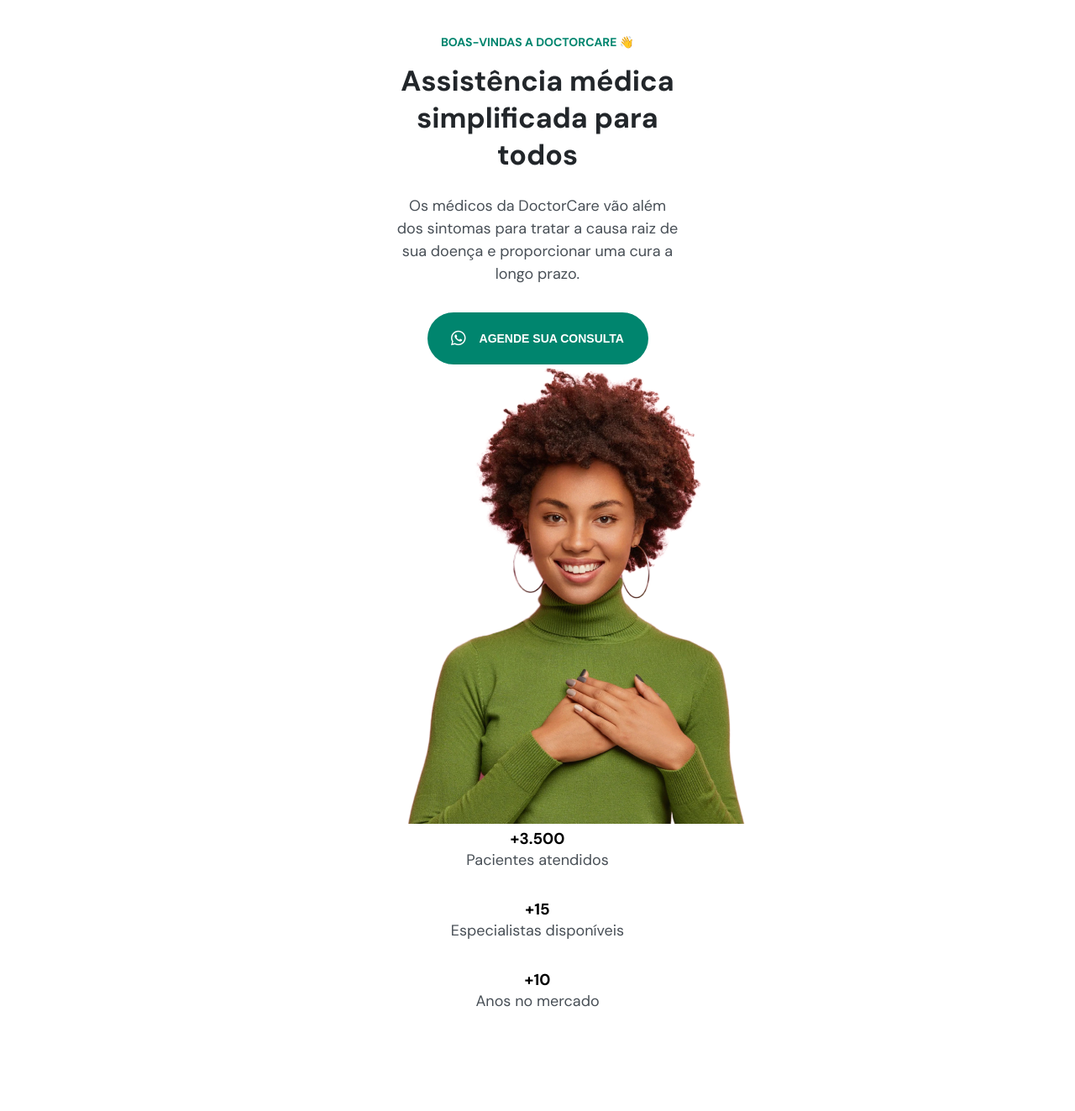
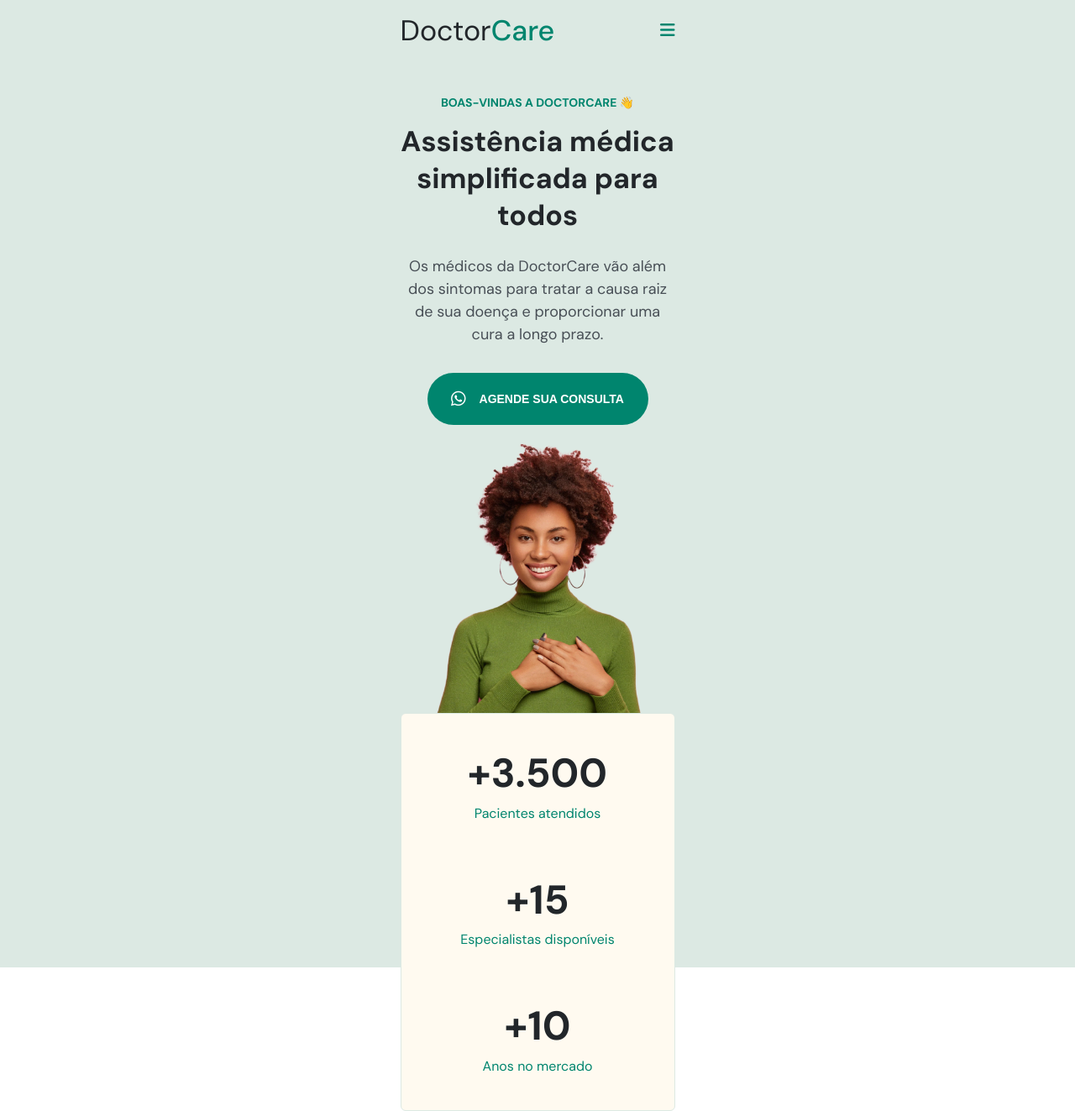
Before and after one commit to bantheus/Doctor-Care, a plain HTML site: page index.html in a window 1280 px wide. Shown: the whole page at 84% size. Before the commit the page ends 1238 px from the top, so only its background shows below. Drawn offline with Linux system fonts and the light colour scheme.

Commit message:
update: css

```diff
--- a/css/color.css
+++ b/css/color.css
@@ -1,5 +1,7 @@
 :root {
 	--primary-color: hsl(170, 100%, 26%);
-    --headline: hsl(210, 11%, 15%);
-    --paragraph: hsl(210, 9%, 31%);
+	--headline: hsl(210, 11%, 15%);
+	--paragraph: hsl(210, 9%, 31%);
+	--brand-beige: hsl(39, 100%, 97%);
+	--brand-light: hsl(148, 23%, 89%);
 }
--- a/css/font.css
+++ b/css/font.css
@@ -5,9 +5,10 @@
 	font-family: "DM Sans", sans-serif;
 
 	/*--- TEXT SIZE ---*/
-	--text-size-1: 3.4rem;
-	--text-size-2: 2rem;
-	--text-size-3: 1.8rem;
-	--text-size-4: 1.6rem;
-	--text-size-5: 1.4rem;
+	--font-size-1: 3.4rem;
+	--font-size-2: 2rem;
+	--font-size-3: 1.8rem;
+	--font-size-4: 1.6rem;
+	--font-size-5: 1.4rem;
+	--font-size-6: 4.8rem;
 }
--- a/css/main.css
+++ b/css/main.css
@@ -4,32 +4,65 @@
 
 body {
 	text-align: center;
-	font-size: var(--text-size-4);
+	font-size: var(--font-size-4);
 }
 
-header {
-	width: 37.5rem;
-
-	margin: 4.1rem auto 0 auto;
-	padding: 0 2rem;
+:root {
+	--nav-height: 7.2rem;
 }
 
-h1 {
-	font-size: var(--text-size-1);
+.wrapper {
+	width: 37.5rem;
+	margin-inline: auto;
+	padding-inline: 2.4rem;
+}
+
+/*--- HEADER ---*/
+header {
+	margin-top: calc(4.1rem + var(--nav-height));
+}
+
+header::before {
+	content: "";
+
+	width: 100vw;
+	height: calc(108rem + var(--nav-height));
+
+	background-color: var(--brand-light);
+
+	display: block;
+
+	position: absolute;
+	top: 0;
+	left: 0;
+
+	z-index: -1;
+}
+
+header h1 {
+	font-size: var(--font-size-1);
 	color: var(--headline);
 	line-height: 130%;
 
 	margin-bottom: 2.4rem;
 }
 
-h4 {
-	font-size: var(--text-size-5);
+header h4 {
+	font-size: var(--font-size-5);
 	color: var(--primary-color);
 	margin-bottom: 1.6rem;
 }
 
-p {
-	font-size: var(--text-size-3);
+header img {
+	width: 26.4rem;
+	display: block;
+	margin: 0 auto;
+	max-width: 100%;
+	object-position: 0 2rem;
+}
+
+header p {
+	font-size: var(--font-size-3);
 	line-height: 150%;
 	font-weight: 400;
 	color: var(--paragraph);
@@ -37,7 +70,7 @@ p {
 	margin-bottom: 3.2rem;
 }
 
-button {
+header button {
 	background-color: var(--primary-color);
 
 	border: none;
@@ -50,7 +83,7 @@ button {
 
 	text-transform: uppercase;
 	color: #ffffff;
-	font-size: var(--text-size-5);
+	font-size: var(--font-size-5);
 	font-weight: 700;
 
 	display: flex;
@@ -61,6 +94,85 @@ button {
 	cursor: pointer;
 }
 
-button i {
-	font-size: var(--text-size-2);
+header button i {
+	font-size: var(--font-size-2);
 }
+
+.stats {
+	width: 32.7rem;
+
+	padding: 4rem 0;
+	margin: 0 auto;
+
+	background-color: var(--brand-beige);
+
+	display: flex;
+	flex-direction: column;
+	justify-content: center;
+	gap: 6rem;
+
+	border: 1px solid var(--brand-light);
+	border-radius: 0.6rem;
+}
+
+.stat h3 {
+	font-size: var(--font-size-6);
+	color: var(--headline);
+	line-height: 130%;
+
+	margin-bottom: 0.4rem;
+}
+
+.stat p {
+	margin: 0;
+
+	color: var(--primary-color);
+	font-size: var(--font-size-4);
+	line-height: 150%;
+}
+
+/*--- NAV ---*/
+nav {
+	display: flex;
+
+	height: var(--nav-height);
+
+	position: fixed;
+	top: 0;
+	left: 50%;
+	transform: translateX(-50%);
+}
+nav .logo {
+	font-size: var(--font-size-1);
+	font-weight: 400;
+	text-decoration: none;
+	color: var(--headline);
+}
+
+nav .logo-efeito {
+	color: var(--primary-color);
+	font-weight: 500;
+}
+
+nav .menu {
+	font-size: var(--font-size-2);
+	color: var(--primary-color);
+	cursor: pointer;
+}
+
+nav .wrapper {
+	display: flex;
+	align-items: center;
+	justify-content: space-between;
+}
+
+nav.scroll {
+	background-color: var(--primary-color);
+	width: 100vw;
+}
+
+nav.scroll a,
+nav.scroll i,
+nav.scroll span {
+	color: #ffffff;
+}
--- a/index.html
+++ b/index.html
@@ -13,7 +13,17 @@
 		<link rel="stylesheet" href="css/main.css" />
 	</head>
 	<body>
-		<header>
+		<nav class="">
+			<div class="wrapper">
+				<a href="#" class="logo"
+					>Doctor<span class="logo-efeito">Care</span></a
+				>
+
+				<i class="fa-solid fa-bars menu"></i>
+			</div>
+		</nav>
+
+		<header class="wrapper">
 			<h4>BOAS-VINDAS A DOCTORCARE 👋</h4>
 
 			<h1>Assistência médica simplificada para todos</h1>
@@ -32,14 +42,22 @@
 				alt="mulher negra sorrindo vestida com uma blusa verde e com as duas maos no peito"
 			/>
 
+			<div class="stats">
+				<div class="stat">
 					<h3>+3.500</h3>
 					<p>Pacientes atendidos</p>
+				</div>
 
+				<div class="stat">
 					<h3>+15</h3>
 					<p>Especialistas disponíveis</p>
+				</div>
 
+				<div class="stat">
 					<h3>+10</h3>
 					<p>Anos no mercado</p>
+				</div>
+			</div>
 		</header>
 	</body>
 </html>
```
Lines whose indentation alone changed are shown as unchanged.
